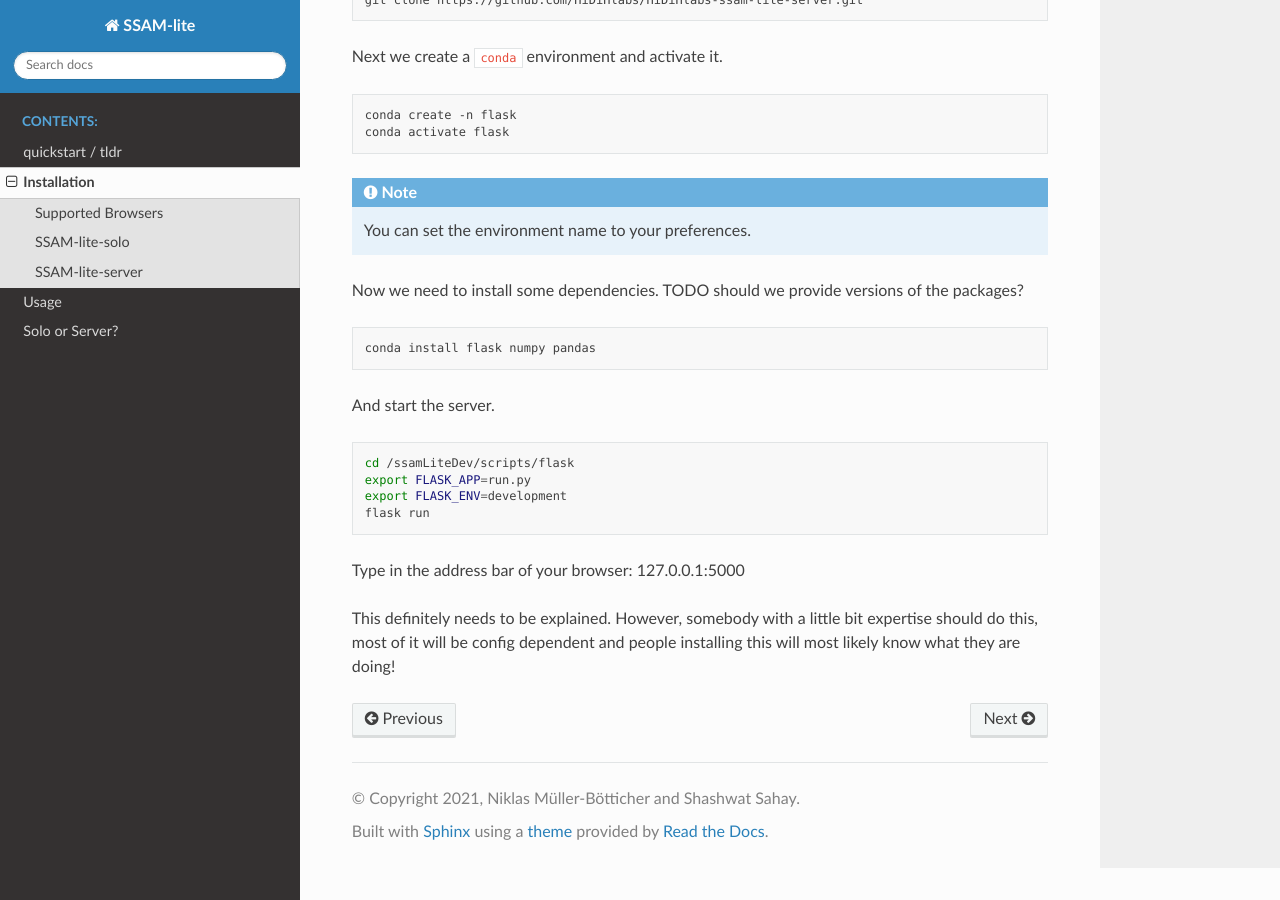
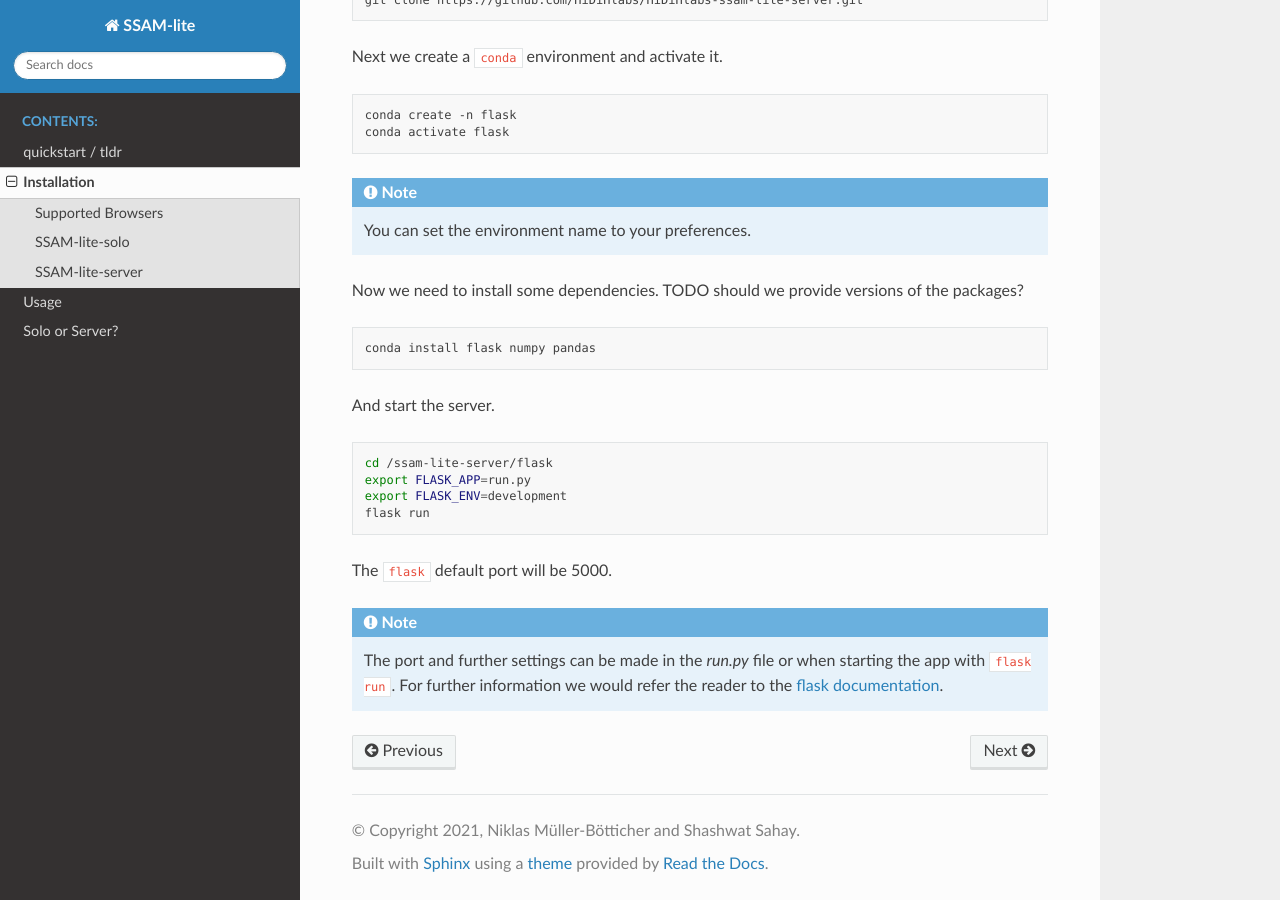
Before and after one commit to HiDiHlabs/ssam-lite, a Sphinx documentation site: the page built from docs/source/installation.rst, in a window 1280 px wide and 900 px high, scrolled down 752 px. Built offline with Sphinx 7.4.7 and the Read the Docs theme 2.0.0, drawn with Linux system fonts in a browser that asks for light colours.

Commit message:
Install doc and License update

```diff
--- a/docs/source/installation.rst
+++ b/docs/source/installation.rst
@@ -68,14 +68,15 @@ And start the server.
 
 .. code-block:: bash
 
-    cd /ssamLiteDev/scripts/flask
+    cd /ssam-lite-server/flask
     export FLASK_APP=run.py
     export FLASK_ENV=development
     flask run
 
+The ``flask`` default port will be 5000.
 
-Type in the address bar of your browser: 127.0.0.1:5000
+.. note::
 
-This definitely needs to be explained.
-However, somebody with a little bit expertise should do this,
-most of it will be config dependent and people installing this will most likely know what they are doing!
+   The port and further settings can be made in the *run.py* file or when starting the app with
+   ``flask run``. For further information we would refer the reader to the
+   `flask documentation <https://flask.palletsprojects.com/>`__.
--- a/docs/source/usage.rst
+++ b/docs/source/usage.rst
@@ -12,7 +12,7 @@ Three sample data sets are available:
 
 #. **Codeluppi_osmFISH**: an osmFISH dataset of the mouse somatosensory cortex from `Codeluppi et al., Nature methods, 2018 <https://www.nature.com/articles/s41592-018-0175-z>`__.
 #. **Tosti_ISS_Pancreas**: an ISS dataset of the human pancreas from `Tosti et al., Gastroenterology, 2021 <https://doi.org/10.1053/j.gastro.2020.11.010>`__.
-#. **Qian_ISS_CA1**: an ISS dataset of the mouse hippocampal area CA1 from `Qian et al., Nature methods, 2020 <https://www.nature.com/articles/s41592-019-0631-4>`__. Due to the size of this data set there are also subsets available.
+#. **Qian_ISS_CA1**: ISS datasets of the mouse hippocampal area CA1 from `Qian et al., Nature methods, 2020 <https://www.nature.com/articles/s41592-019-0631-4>`__.
 
 The datasets have been modified to fit the SSAM-lite input format.
 
```
Also changed, not shown: README.md (+8 -3 lines), 1 other file.
